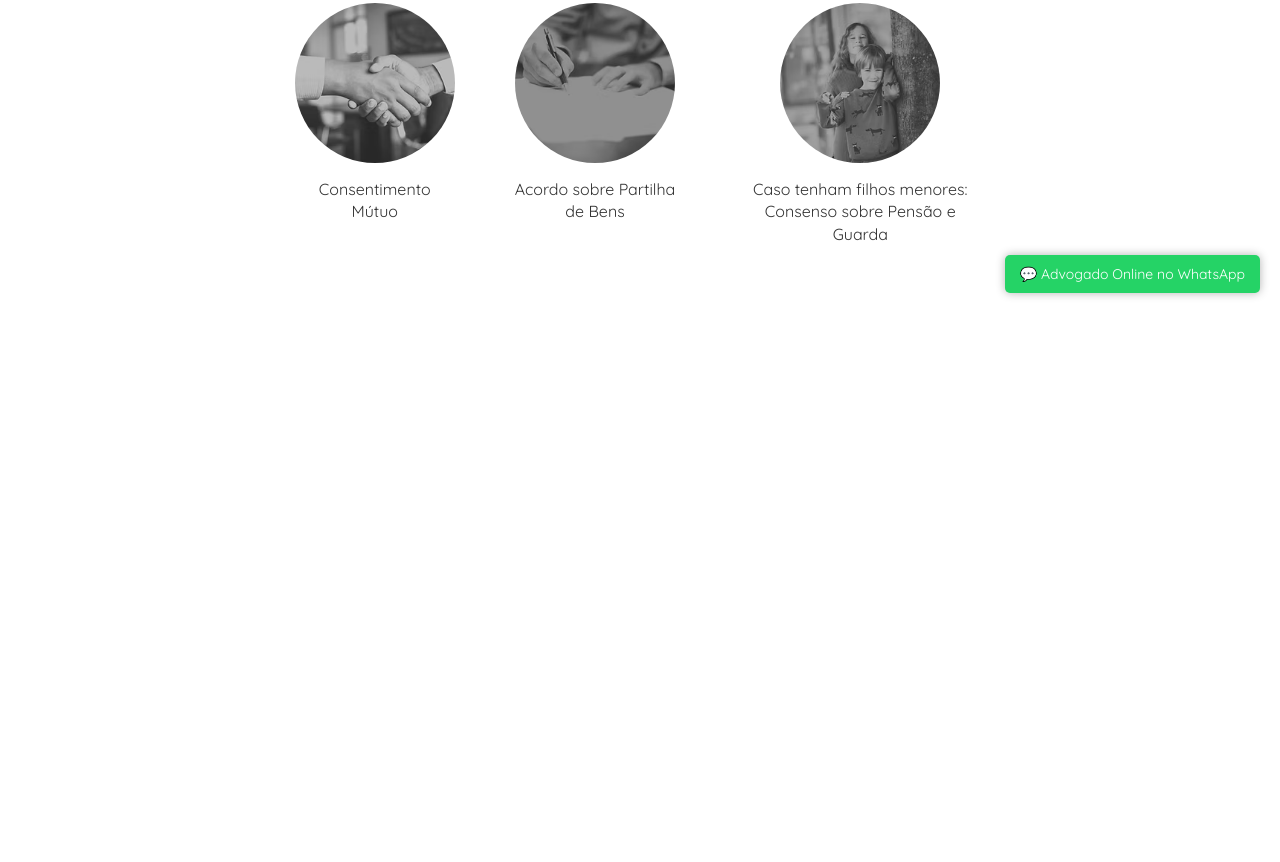
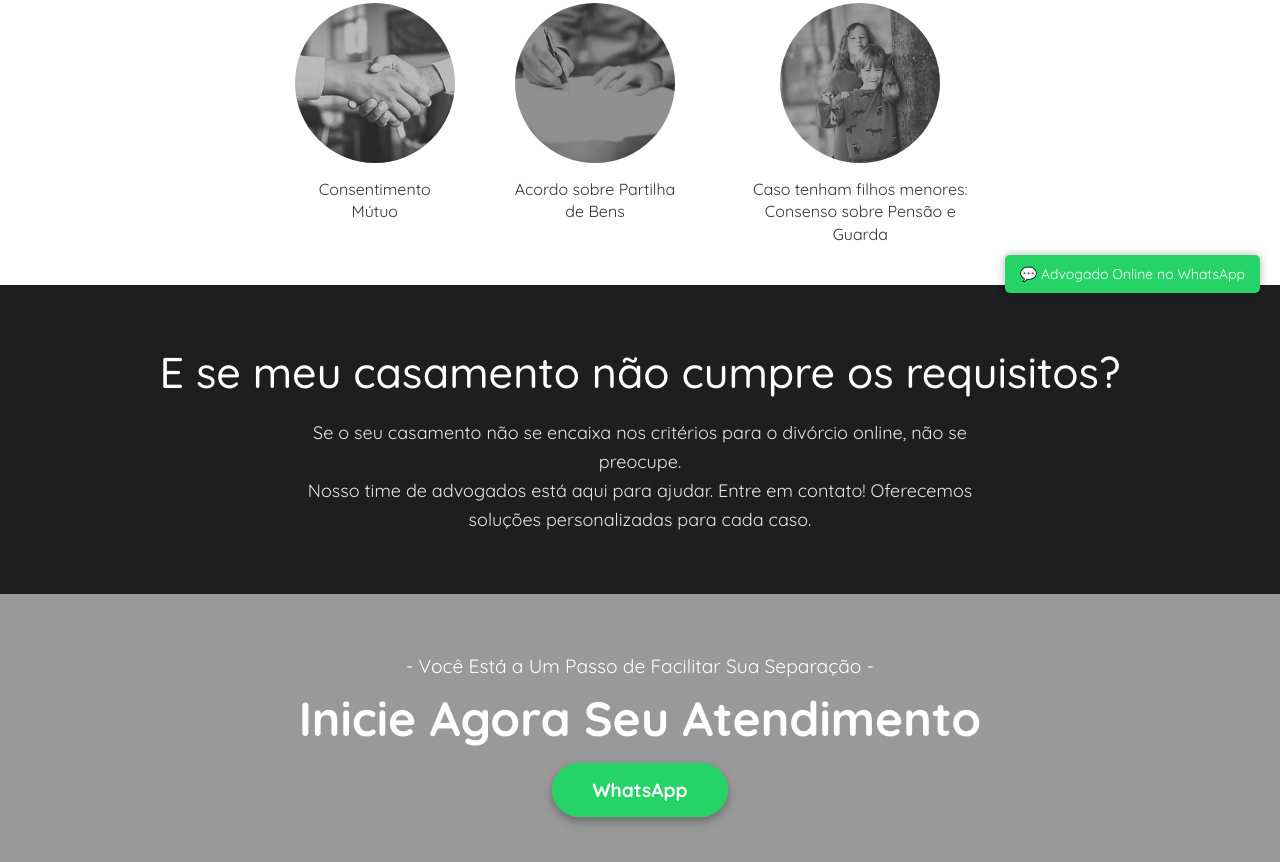
Before and after one commit to leticiafariasn/divorcio-fxi, a plain HTML site: page index.html in a window 1280 px wide. Shown: the part 487-1349 px from the top of the page. Before the commit the page ends 800 px from the top, so only its background shows below. Drawn offline with Linux system fonts and the light colour scheme.

Commit message:
add e-se e inicie-atendimento

```diff
--- a/index.html
+++ b/index.html
@@ -38,8 +38,22 @@
 </section>
     </div>
 
-    <div class="e-se"></div>
-    <div class="inicie-atendimento"></div>
+    <div class="e-se">
+        <section class="nao-cumpre">
+  <h2>E se meu casamento não cumpre os requisitos?</h2>
+  <p>Se o seu casamento não se encaixa nos critérios para o divórcio online, não se preocupe.<br>
+  Nosso time de advogados está aqui para ajudar. Entre em contato! Oferecemos soluções personalizadas para cada caso.</p>
+</section>
+    </div>
+
+    <div class="inicie-atendimento">
+        <section class="cta-whatsapp">
+  <p class="subtitulo">- Você Está a Um Passo de Facilitar Sua Separação -</p>
+  <h2>Inicie Agora Seu Atendimento</h2>
+  <a href="https://wa.me/seunumerodetelefone" target="_blank" class="botao-whatsapp">WhatsApp</a>
+</section>
+    </div>
+
     <div class="nosso-time"></div>
     <footer></footer>
 
--- a/styles.css
+++ b/styles.css
@@ -19,6 +19,7 @@ body {
 }
 
 .divorcio-section h2 {
+    font-family: "Quicksand", sans-serif;
   font-size: 24px;
   margin-bottom: 40px;
   color: #4b3d29;
@@ -69,6 +70,64 @@ body {
   line-height: 1.4;
 }
 
+/* ---e-se--- */
+
+.nao-cumpre {
+  background-color: #1e1e1e;
+  color: white;
+  text-align: center;
+  padding: 60px 40px;
+}
+
+.nao-cumpre h2 {
+  font-size: 43px;
+  margin-bottom: 20px;
+  font-weight: 500;
+}
+
+.nao-cumpre p {
+  font-size: 18px;
+  line-height: 1.8rem;
+  letter-spacing: normal;
+  max-width: 700px;
+  margin: 0 auto;
+  color: #e8e6e6;
+  font-weight: 400;
+}
+
+.cta-whatsapp {
+  background-color: #999;
+  color: white;
+  text-align: center;
+  padding: 60px 20px;
+}
+
+.cta-whatsapp .subtitulo {
+  font-size: 1.2rem;
+  margin-bottom: 10px;
+}
+
+.cta-whatsapp h2 {
+  font-size: 3rem;
+  margin: 10px 0 30px;
+}
+
+.botao-whatsapp {
+  background-color: #25d366;
+  color: white;
+  padding: 15px 40px;
+  font-size: 1.2rem;
+  font-weight: bold;
+  border-radius: 30px;
+  box-shadow: 0 4px 10px rgba(0,0,0,0.3);
+  text-decoration: none;
+  transition: transform 0.2s ease;
+}
+
+.botao-whatsapp:hover {
+  transform: scale(1.05);
+}
+
 
 
 /* Letícia */
```
